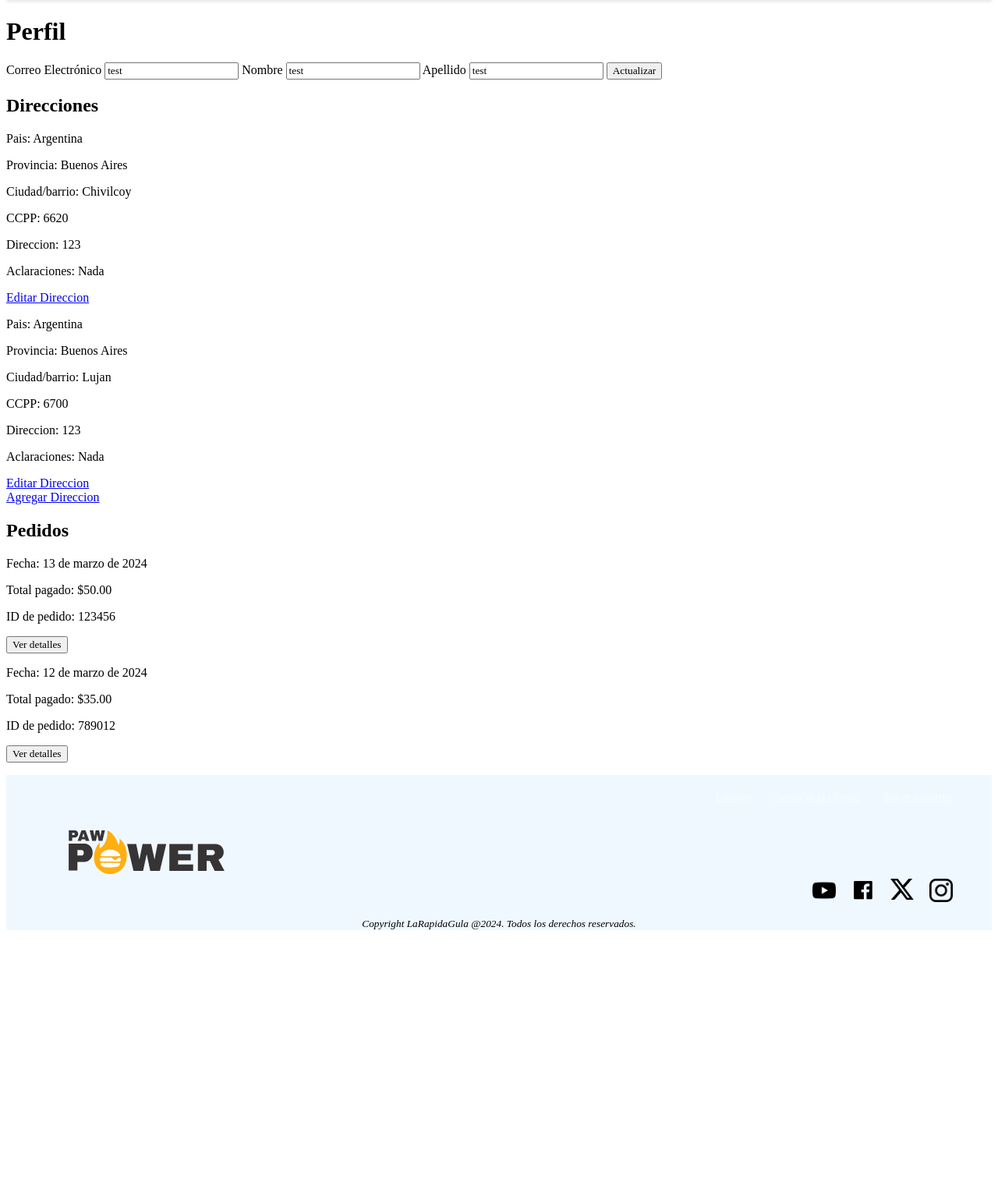
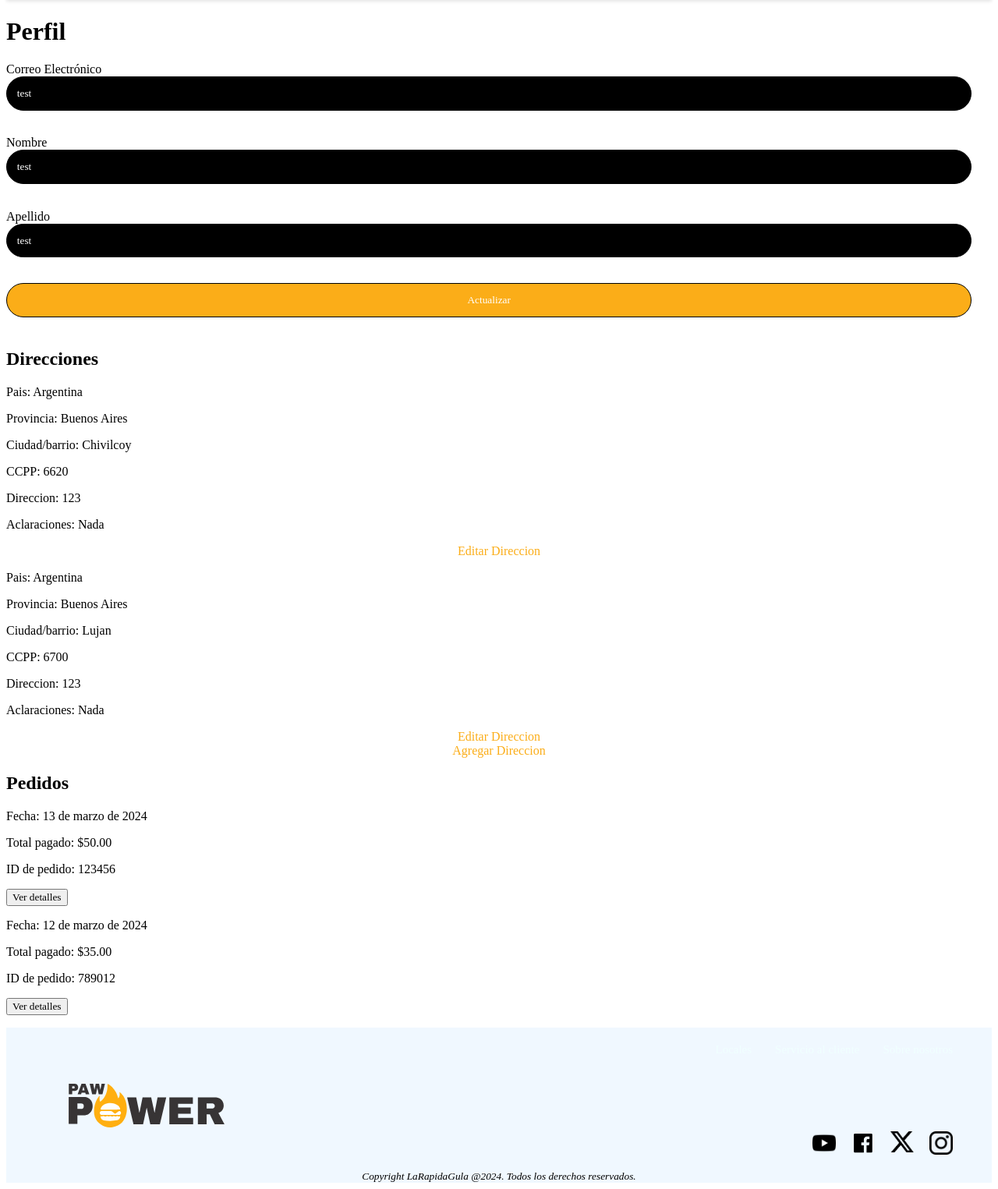
Before and after one commit to LucasLatessa/PAW-2024, a PHP site: page /cuenta/perfil.html in a window 1280 px wide. Shown: the part 136-1661 px from the top of the page at 78% size. Before the commit the page ends 1329 px from the top, so only its background shows below. Run offline with PHP 8.4, Linux system fonts and the light colour scheme; some web fonts are replaced.

Commit message:
Actualizado formularios

```diff
--- a/cuenta/agregarDireccion.html
+++ b/cuenta/agregarDireccion.html
@@ -9,6 +9,7 @@
     <title>Agregar direccion</title>
     <link rel="icon" href="../assets/Isotipo.svg" type="image/x-icon" />
     <link rel="stylesheet" href="../styles/header-footer.css">
+    <link rel="stylesheet" href="../cuenta/styles/formularios.css">
   </head>
   <body>
     <!--HEADER-->
--- a/cuenta/consumos.html
+++ b/cuenta/consumos.html
@@ -9,6 +9,7 @@
     <title>Pedi en PAW Power</title>
     <link rel="icon" href="../assets/Isotipo.svg" type="image/x-icon" />
     <link rel="stylesheet" href="../styles/header-footer.css">
+    <link rel="stylesheet" href="../cuenta/styles/formularios.css">
   </head>
   <body>
     <!--HEADER-->
--- a/cuenta/login.html
+++ b/cuenta/login.html
@@ -6,6 +6,7 @@
     <title>Login - PAW Power</title>
     <link rel="icon" href="../assets/Isotipo.svg" type="image/x-icon" />
     <link rel="stylesheet" href="../styles/header-footer.css">
+    <link rel="stylesheet" href="../cuenta/styles/formularios.css">
   </head>
   <body>
     <!--HEADER-->
--- a/cuenta/perfil.html
+++ b/cuenta/perfil.html
@@ -9,6 +9,7 @@
     <title>Perfil</title>
     <link rel="icon" href="../assets/Isotipo.svg" type="image/x-icon" />
     <link rel="stylesheet" href="../styles/header-footer.css">
+    <link rel="stylesheet" href="../cuenta/styles/formularios.css">
   </head>
   <body>
     <!--HEADER-->
--- a/cuenta/registrarse.html
+++ b/cuenta/registrarse.html
@@ -6,6 +6,7 @@
     <link rel="icon" href="../assets/Isotipo.svg" type="image/x-icon" />
     <title>Registrarse - PAW Power</title>
     <link rel="stylesheet" href="../styles/header-footer.css">
+    <link rel="stylesheet" href="../cuenta/styles/formularios.css">
   </head>
   <body>
     <!--HEADER-->
--- /dev/null
+++ b/cuenta/styles/formularios.css
@@ -0,0 +1,51 @@
+/*----------estilos formulario----------*/
+form {
+    max-width: 25rem;
+    margin: 0 auto;
+  }
+
+  label {
+    display: block;
+    margin-bottom: 0.8rem;
+    color: #000000;
+  }
+
+  input[type="text"],
+  input[type="password"],
+  input[type="email"],
+  input[type="submit"] {
+    width: calc(100% - 1.6rem);
+    padding: 0.8rem;
+    margin-bottom: 20px;
+    border: 0.1rem solid #000;
+    border-radius: 1.5rem;
+    box-sizing: border-box;
+    background-color: #000;
+    color: #fff;
+  }
+
+  input[type="submit"] {
+    background-color: #fbad18;
+    color: #fff;
+  }
+
+  #required {
+    font-size: 1rem;
+    font-style: italic;
+    font-family: "Century Gothic";
+  }
+
+  a {
+    display: block;
+    text-align: center;
+    color: #fbad18;
+    text-decoration: none;
+  }
+
+  a:hover {
+    text-decoration: underline;
+  }
+
+  a {
+    text-decoration: none;
+  }
--- a/index.html
+++ b/index.html
@@ -34,7 +34,7 @@
 
     <main>
       <section id="promociones" class="carrusel">
-          <h2>Promociones</h2>
+          <h2 class="titulo-promociones">Promociones</h2>
           <figure>
               <div class="figura-contenido">
                   <a href="compra/menu.html">
--- a/styles/header-footer.css
+++ b/styles/header-footer.css
@@ -42,6 +42,7 @@ header {
   width: 2.2rem; /* Ancho del icono*/
   cursor: pointer; /* Cambiar el cursor al pasar por encima del icono */
 }
+
 /* Estilos para el icono de carrito y usuario */
 .icono-carrito,
 .icono-usuario {
@@ -87,12 +88,11 @@ header {
   display: block; /* Mostrar la lista desplegable cuando se pasa el mouse sobre el menú */
 }
 
+/*----------estilos footer----------*/
 
-/*----------estilos footer----------*/
 footer {
   background-image: url("../assets/Imagotipo.svg");
   background-position: center left 80px;
-
   background-size: 200px;
   background-repeat: no-repeat;
 }
@@ -111,6 +111,7 @@ footer nav ul.links li {
   margin-right: 30px;
   font-size: 15px;
 }
+
 footer nav ul.links li a {
   color: azure;
 }
```
Also changed, not shown: styles/index.css (+21 -54 lines).
